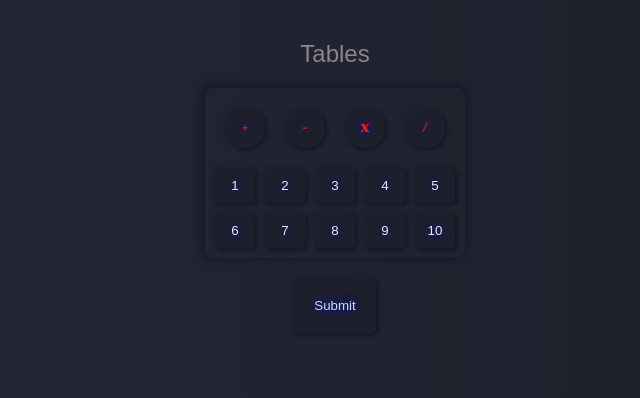
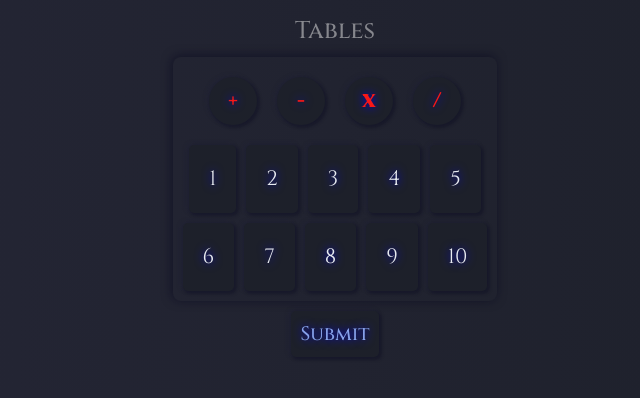
Before and after one commit to Github1234fab/TheTables, a plain HTML site: page index.html in a window 1280 px wide. Shown: the whole page, without its empty margins (305-945 px from the left). Drawn offline with Linux system fonts and the light colour scheme.

Commit message:
amélioration css

```diff
--- a/main.js
+++ b/main.js
@@ -88,7 +88,7 @@ button.addEventListener("click", () => {
         arrayOfResultat.forEach((el) => {
                 let displayResult = document.createElement("li");
                 displayResult.textContent = el;
-                displayResult.style.fontSize = "0.8rem";
+                displayResult.style.fontSize = "1.2rem";
                 displayOperationResult.appendChild(displayResult);
         });
 });
--- a/styles.css
+++ b/styles.css
@@ -5,8 +5,8 @@
 }
 body,
 html {
-        /* font-family: Cinzel; */
-        font-family: "DM+Sans", sans-serif;
+        font-family: Cinzel;
+        /* font-family: "DM+Sans", sans-serif; */
         font-weight: 300;
         color: rgb(205, 206, 208);
         background: linear-gradient(to left, rgb(29, 32, 42), rgb(37, 38, 54));
@@ -18,7 +18,7 @@ html {
         font-size: 1.5rem;
         font-weight: 500;
         color: #e2e2e286;
-        margin-top: 40px;
+        margin-top: 15px;
 }
 
 .container {
@@ -26,7 +26,7 @@ html {
         flex-direction: column;
         align-items: center;
         flex-direction: column;
-        gap: 20px;
+        gap: 10px;
         height: 100vh;
 }
 .container-table-shadow {
@@ -50,7 +50,7 @@ html {
         max-width: 100%;
 }
 .button-choice-table {
-        padding: 10px;
+        padding: 20px;
         border-radius: 5px;
         min-width: 40px;
         border: none;
@@ -58,9 +58,10 @@ html {
         background-color: rgb(29, 32, 42);
         color: rgb(231, 234, 240);
         text-shadow: 0px 0px 10px blue;
-        /* font-family: Cinzel; */
-        font-family: "DM+Sans", sans-serif;
+        font-family: Cinzel;
+        /* font-family: "DM+Sans", sans-serif; */
         font-weight: 300;
+        font-size: 1.3rem;
 }
 .button-choice-table:hover {
         transform: scale(0.9);
@@ -74,7 +75,7 @@ html {
         background-color: transparent;
         padding: 10px;
         border-radius: 8px;
-        max-width: 90%;
+        min-width: 100%;
 }
 
 .button-choice-operation {
@@ -82,8 +83,8 @@ html {
         align-items: center;
         justify-content: center;
         padding: 20px;
-        max-height: 40px;
-        max-width: 40px;
+        height: 3rem;
+        width: 3rem;
         border-radius: 50%;
         border: none;
         background-color: rgb(29, 32, 42);
@@ -91,25 +92,24 @@ html {
         text-shadow: 0px 0px 10px blue;
         font-family: Cinzel;
         font-weight: 900;
+        font-size: 1.3rem;
 }
 
 .button-submit {
         max-width: 130px;
-        padding: 20px;
+        padding: 10px;
         border-radius: 5px;
         border: none;
-        color: rgb(103, 103, 186);
         background-color: rgb(29, 32, 42);
-        color: rgb(209, 219, 247);
+        color: rgb(134, 161, 234);
         text-shadow: 0px 0px 10px blue;
-        /* font-family: Cinzel; */
-        font-family: "DM+Sans", sans-serif;
-        font-weight: 300;
+        font-family: Cinzel;
+        font-size: 1.2rem;
+        /* font-family: "DM+Sans", sans-serif; */
+        font-weight: 500;
         transition: 0.5s ease-in-out;
 }
-.button-submit:hover {
-        transform: scale(1.3);
-}
+
 .button-submit:active {
         border: white 1px solid;
 }
@@ -124,7 +124,7 @@ html {
         gap: 10px;
         padding: 20px;
         list-style-type: none;
-        max-width: 60%;
+        min-width: 100%;
         background-color: transparent;
         border-radius: 8px;
 }
@@ -140,6 +140,7 @@ html {
         background-color: transparent;
         box-shadow: 3px 3px 10px 1px rgba(7, 7, 31, 0), -1px -1px 10px 1px rgba(7, 7, 31, 0.528);
         border-radius: 8px;
+        font-size: 1.3rem;
 }
 
 .shadow {
```
